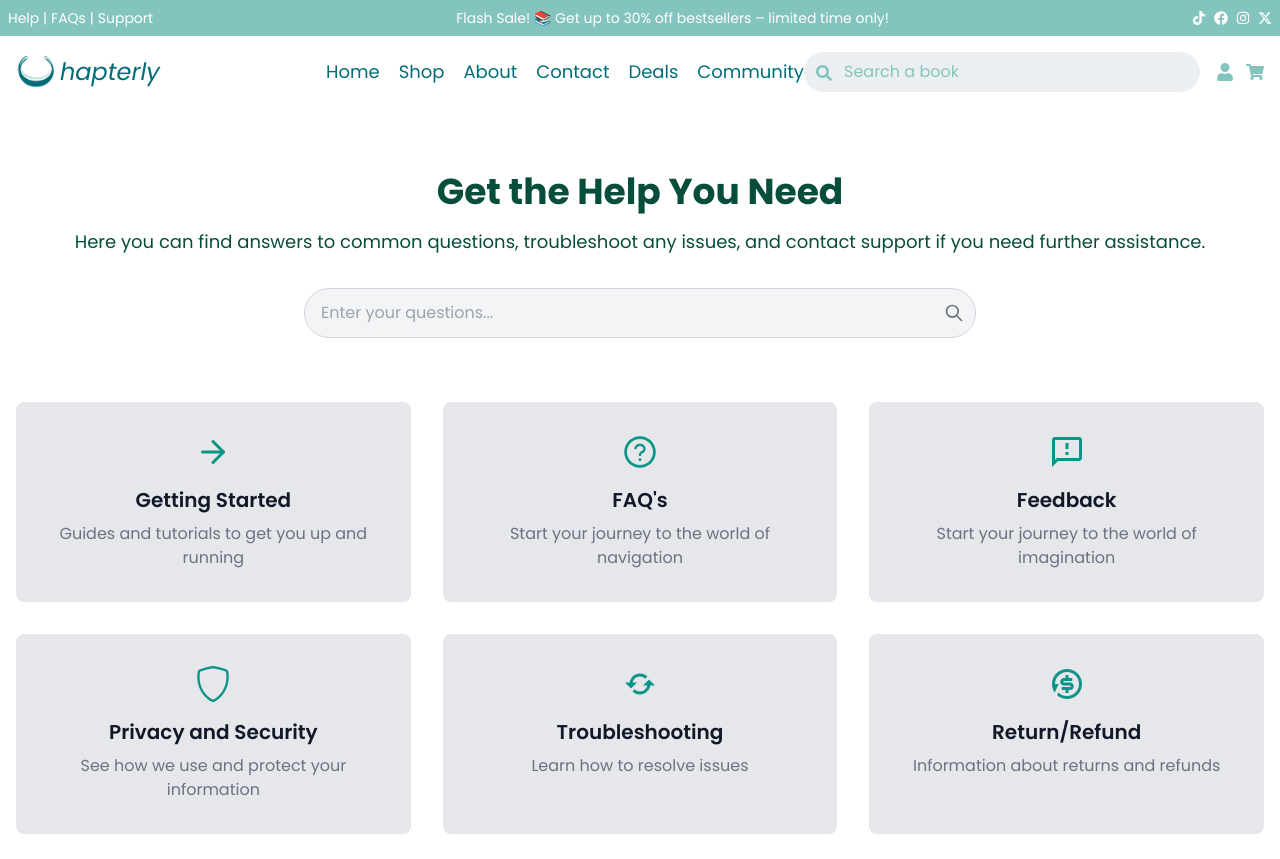
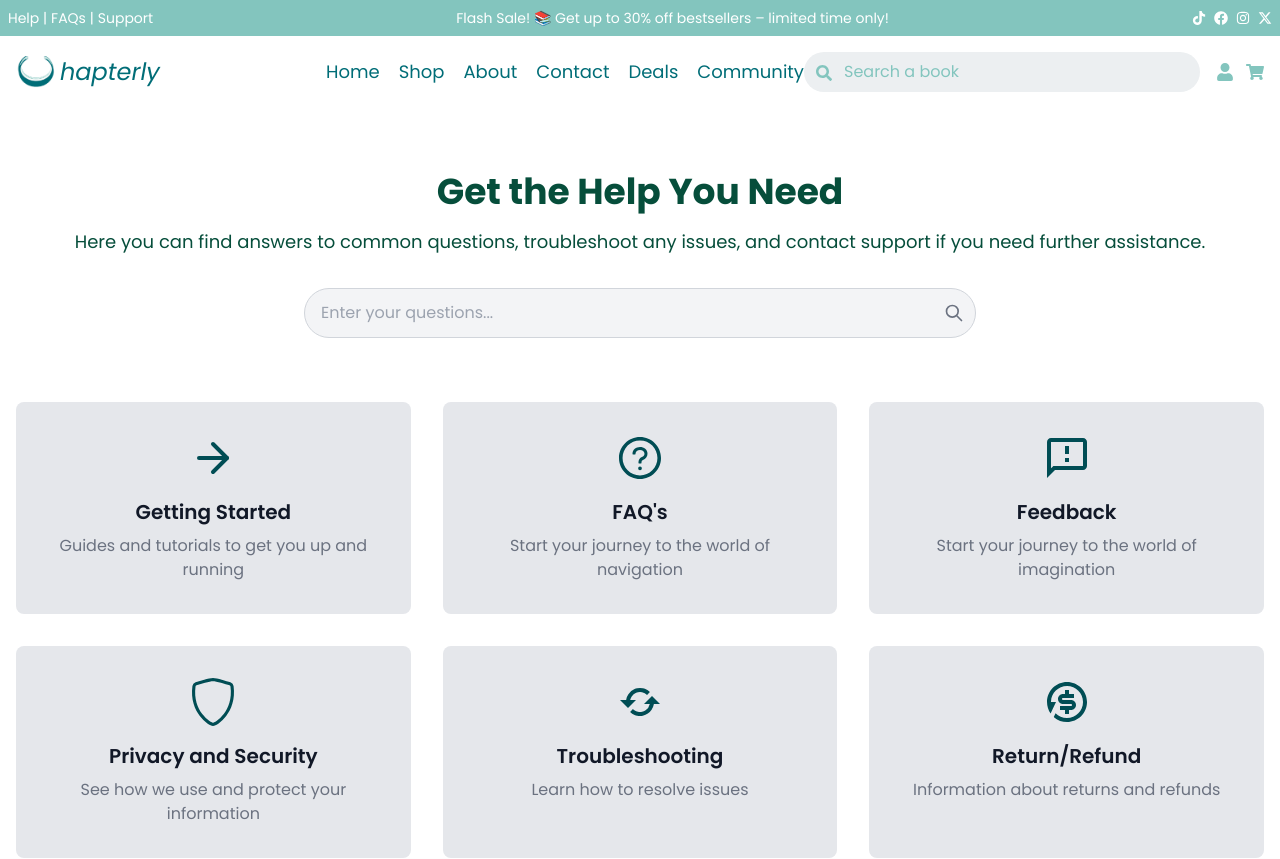
Before and after one commit to jamesricarte/Chapterly-Ecommerce, a React (Vite) app in the folder client/: page /help in a window 1280 px wide. Shown: the top 859 px of the page. Built offline with nearby package versions, Linux system fonts and the light colour scheme; a web font is replaced by a local one.

Commit message:
Add hover states on help page

```diff
--- a/client/src/pages/Help/Help.jsx
+++ b/client/src/pages/Help/Help.jsx
@@ -47,13 +47,17 @@ function HelpPage() {
       return (
         <div
           key={index}
-          className="flex flex-col items-center p-8 text-center transition-shadow duration-300 bg-gray-200 rounded-lg hover:shadow-lg"
+          className="flex flex-col items-center p-8 text-center transition duration-300 ease-in-out transform bg-gray-200 rounded-lg cursor-pointer group hover:bg-secondary-500 "
         >
-          <div className="mb-4 text-4xl text-teal-600">{category.icon}</div>
-          <h3 className="mb-2 text-xl font-semibold text-gray-900">
+          <div className="mb-4 text-5xl text-primary-700 group-hover:text-white">
+            {category.icon}
+          </div>
+          <h3 className="mb-2 text-xl font-semibold text-gray-900 group-hover:text-white">
             {category.title}
           </h3>
-          <p className="text-gray-500">{category.description}</p>
+          <p className="text-gray-500 group-hover:text-white">
+            {category.description}
+          </p>
         </div>
       );
     });
@@ -63,7 +67,7 @@ function HelpPage() {
     <>
       <Nav />
 
-      <main className="flex flex-col items-center w-screen min-h-screen py-16 overflow-x-hidden bg-white">
+      <main className="flex flex-col items-center py-16 overflow-x-hidden bg-white">
         <div className="w-full px-4 mb-16 text-center max-w-7xl">
           <h1 className="mb-4 text-4xl font-bold text-emerald-900">
             Get the Help You Need
```
